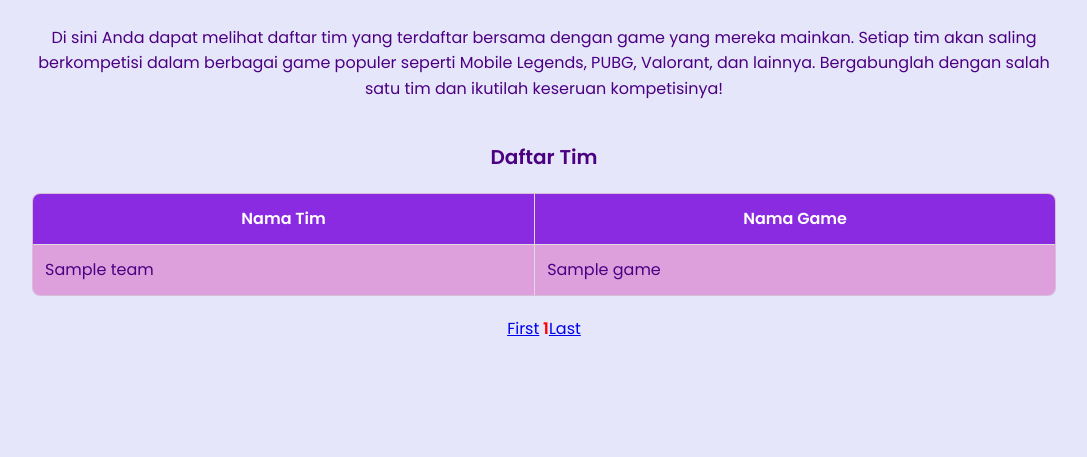
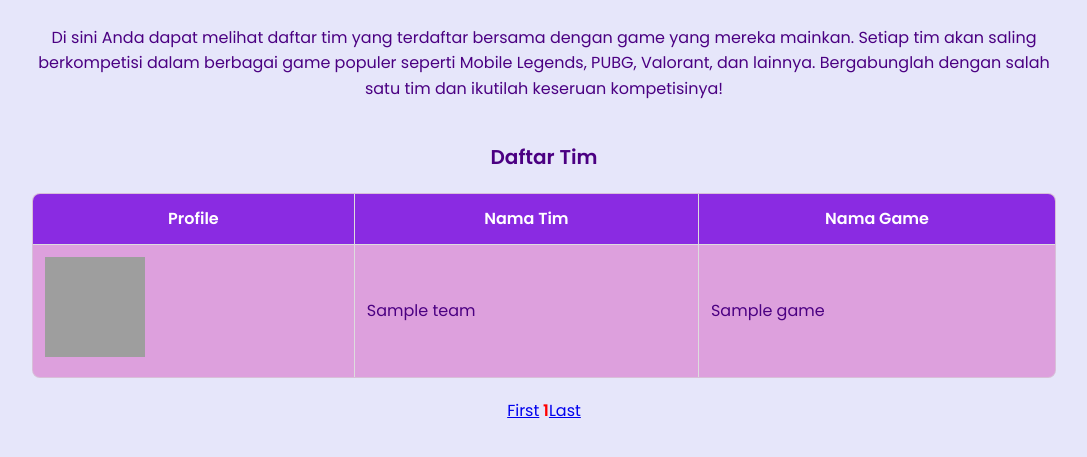
Before and after one commit to sarahlauras/fsp, a PHP site: page /index.php in a window 1280 px wide. Shown: the part 239-696 px from the top of the page, without its empty margins (96-1183 px from the left). Run offline with PHP 8.4, Linux system fonts and the light colour scheme; tables that the repository leaves empty or names only in its code hold one stand-in row (values such as "Sample post"); grey boxes are pictures that could not be loaded.

Commit message:
gambar frontend

```diff
--- a/index.php
+++ b/index.php
@@ -39,12 +39,15 @@
 
         echo "<table border='1'>";
         echo "<tr>
+        <th>Profile</th>
         <th>Nama Tim</th>
         <th>Nama Game</th>
         </tr>";
 
         while($row = $res->fetch_assoc()) {
+            $teamId = $row['idteam'];
             echo "<tr>
+            <td><img src='teams/" . $teamId . ".jpg' alt='" . $row['name'] . " Poster' width='100' height='100'></td>
             <td>".$row['name']."</td>
             <td>".$row['game']."</td>
             </tr>";
```
